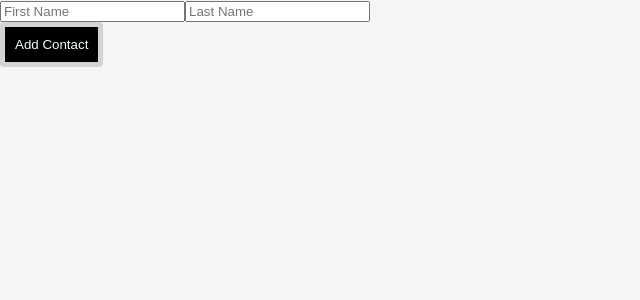
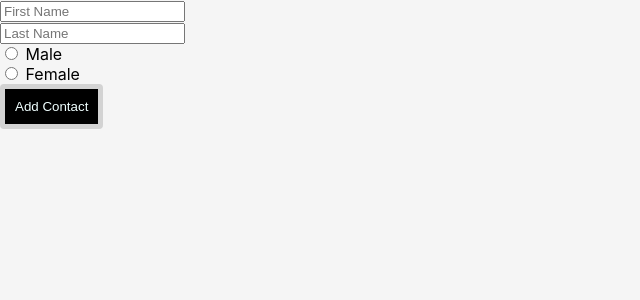
Before and after one commit to shareena-begum/react-props, a Next.js app: page /hooks in a window 1280 px wide. Shown: the top 300 px of the page, without its empty margins (0-640 px from the left). Built offline with nearby package versions, Linux system fonts and the light colour scheme.

Commit message:
form with radio type

```diff
--- a/pages/hooks.js
+++ b/pages/hooks.js
@@ -1,11 +1,11 @@
 import React, {useState} from "react"
 
 function hooks() {
-    const [inputData, setInputData] = useState({firstName: "", lastName: ""})
+    const [inputData, setInputData] = useState({firstName: "", lastName: "", checked: "male", checked: "female" })
     const [contactsData, setContactsData] = useState([])
 
     function handleChange(event) {
-        const {name, value} = event.target
+        const {name, value, checked} = event.target
         setInputData(prevInputData =>  ({...prevInputData, [name]: value}))
     }
 
@@ -25,6 +25,7 @@ function hooks() {
                 value= {inputData.firstName}
                 onChange={handleChange}
                 />
+                <br/>
 
             <input
                 placeholder="Last Name"
@@ -33,6 +34,26 @@ function hooks() {
                 onChange={handleChange}
                 />
                 <br />
+                <label>
+                <input
+                    type="radio"
+                    name="gender"
+                    value="male"
+                    checked={inputData.male}
+                    onChange={handleChange}
+                    /> Male
+            </label>
+             <br/>
+            <label>
+                <input
+                    type="radio"
+                    name="gender"
+                    value="female"
+                    checked={inputData.female}
+                    onChange={handleChange}
+                    /> Female
+            </label>
+            <br />
 
                 <button>Add Contact</button>
         </form>
```
